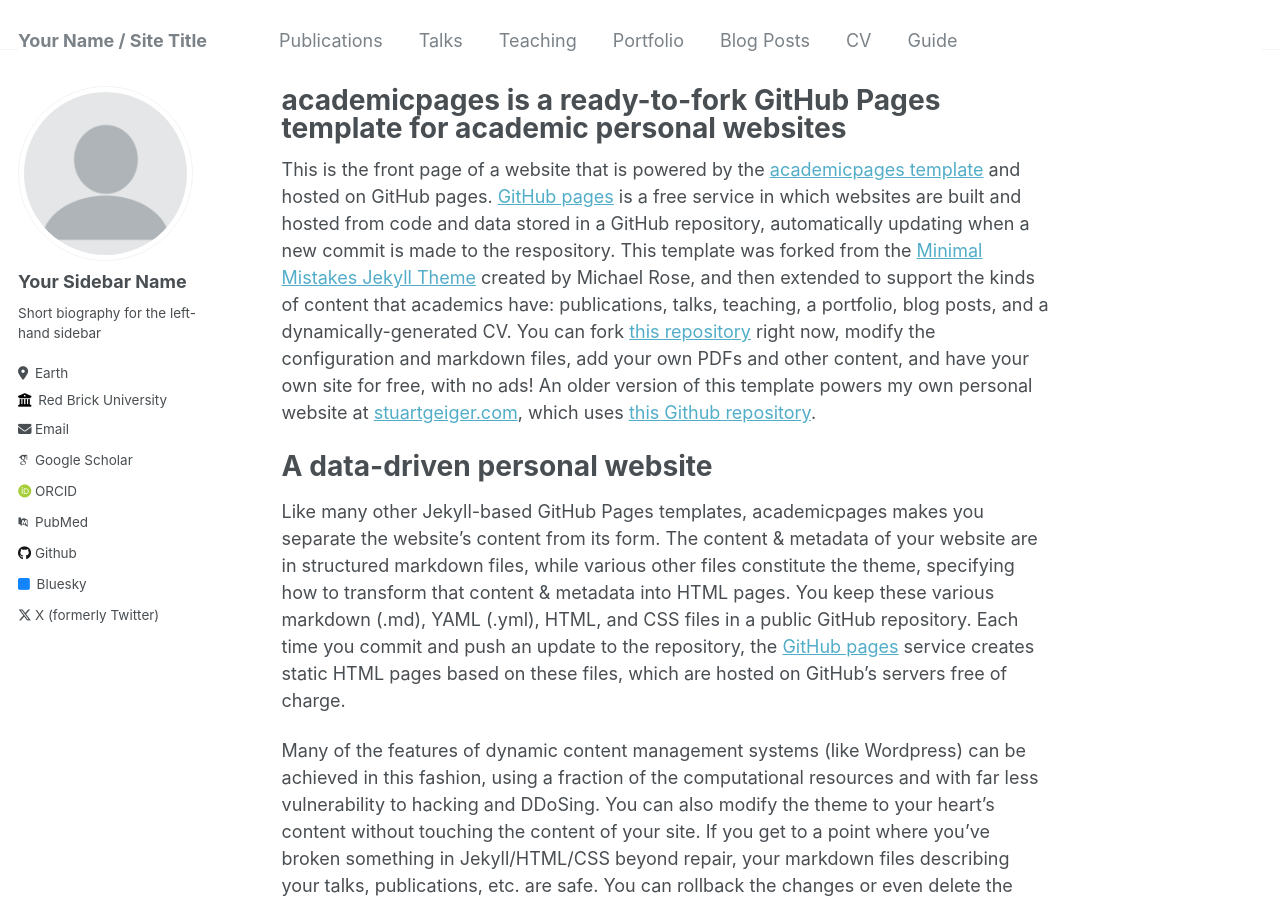
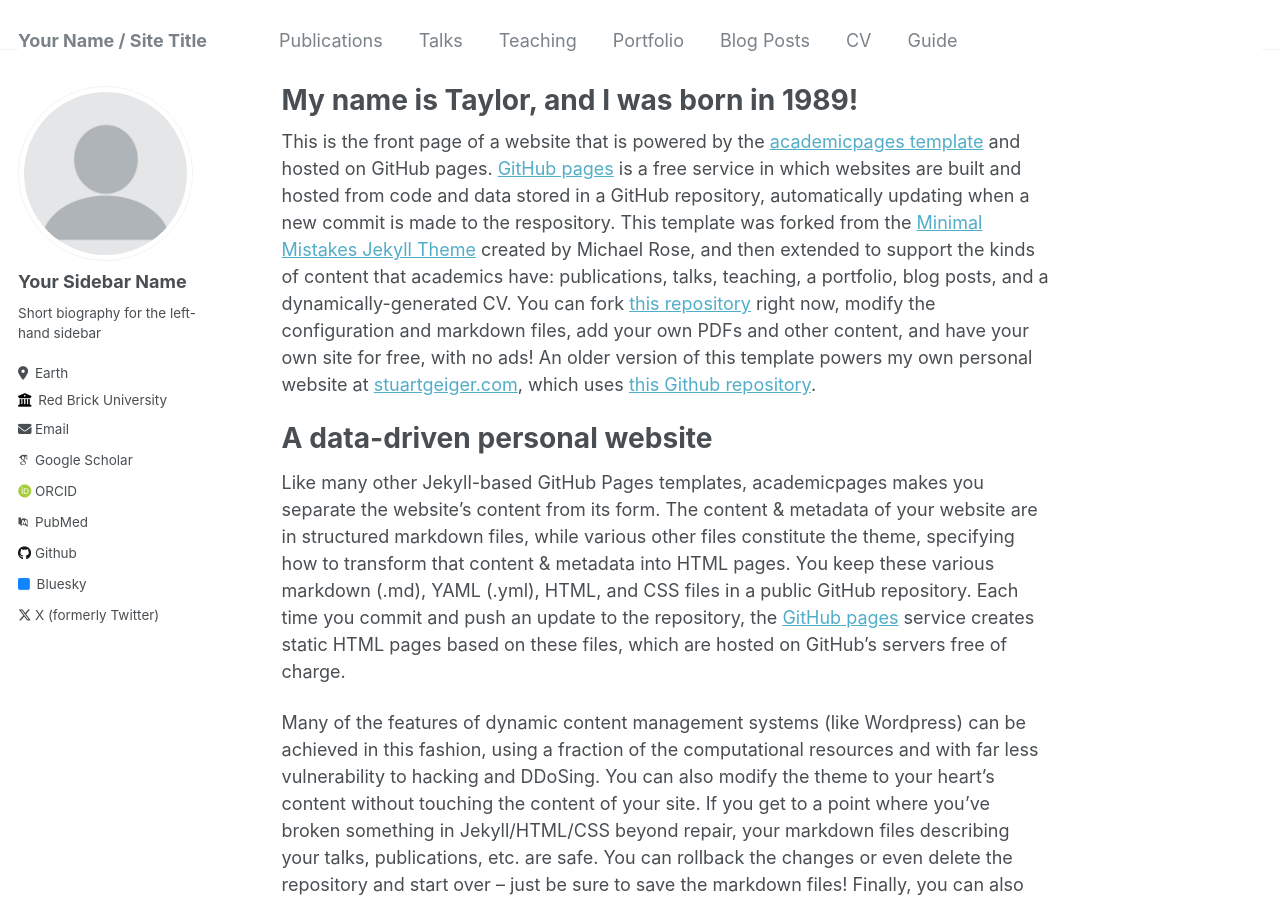
Before and after one commit to myuxinchen/myuxinchen.github.io, a Jekyll site: the page built from _pages/about.md, in a window 1280 px wide and 900 px high. Built offline with Jekyll 4.4.1, drawn with Linux system fonts in a browser that asks for light colours; some web fonts are replaced.

Commit message:
Update about.md

```diff
--- a/_pages/about.md
+++ b/_pages/about.md
@@ -1,6 +1,6 @@
 ---
 permalink: /
-title: "academicpages is a ready-to-fork GitHub Pages template for academic personal websites"
+title: "My name is Taylor, and I was born in 1989!"
 author_profile: true
 redirect_from:
   - /about/
```
